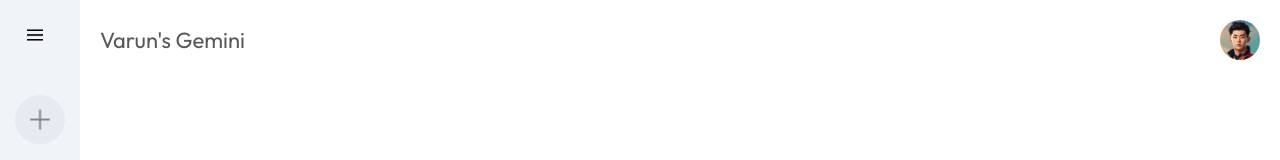
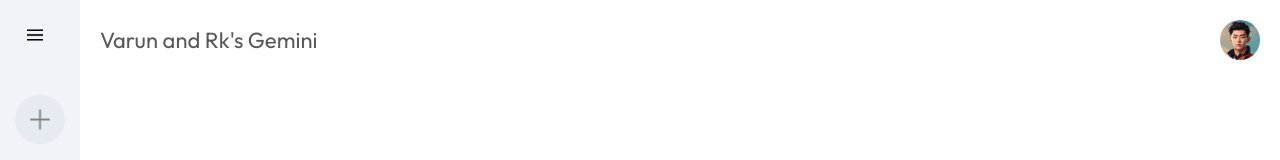
Before and after one commit to Padala-Varun/MY_GEMINI_AI, a React (Vite) app: page / in a window 1280 px wide. Shown: the top 160 px of the page. Built offline with nearby package versions, Linux system fonts and the light colour scheme.

Commit message:
Update Main.jsx

```diff
--- a/src/components/Main/Main.jsx
+++ b/src/components/Main/Main.jsx
@@ -17,7 +17,7 @@ const Main = () => {
   return (
     <div className="main">
       <div className="nav">
-        <p>Varun's Gemini</p>
+        <p>Varun and Rk's Gemini</p>
         <img src={assets.user_icon} alt="" />
       </div>
       <div className="main-container">
```
